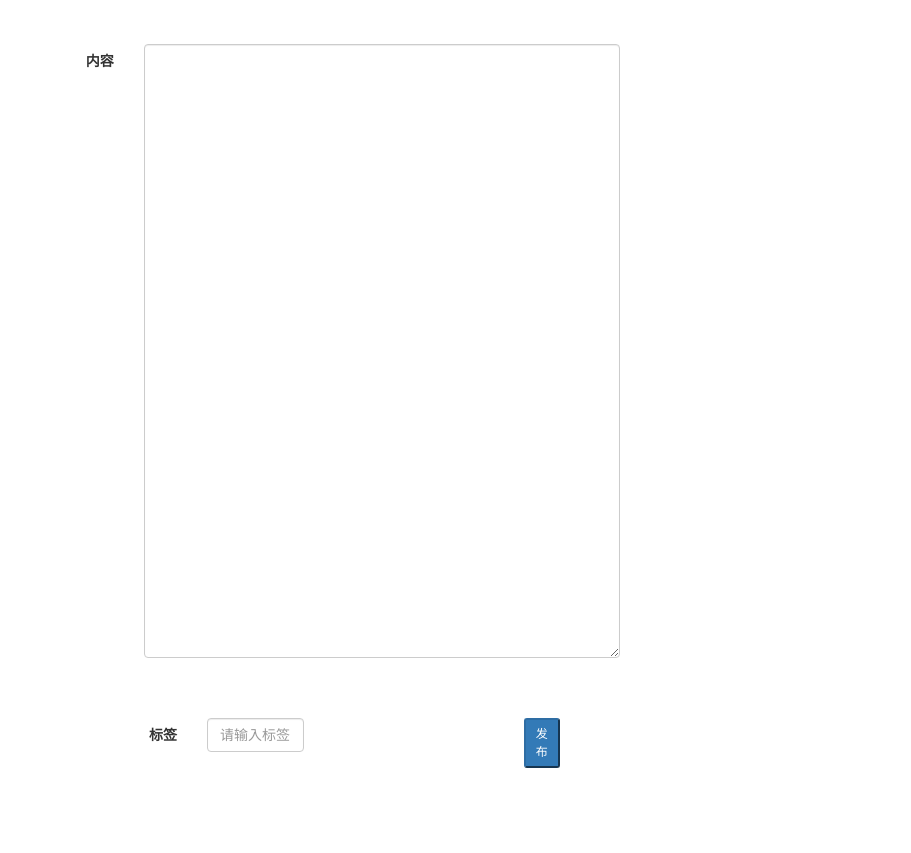
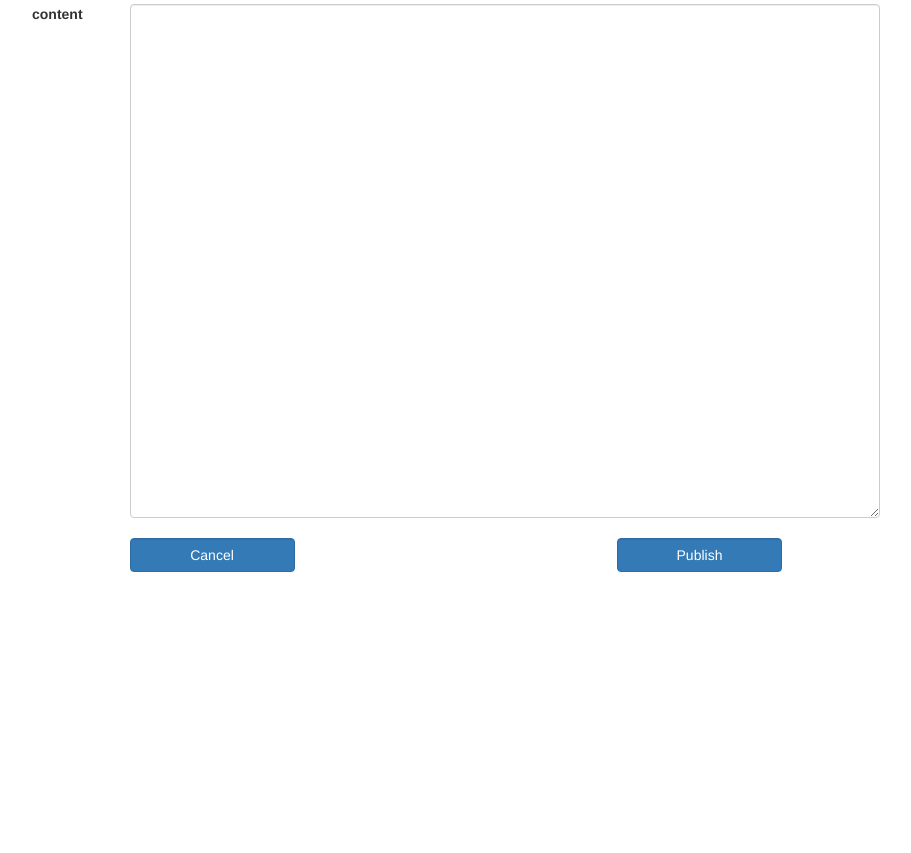
Before and after one commit to windery/windblog, a Flask app: page /edit in a window 1280 px wide. Shown: the part 322-1175 px from the top of the page, without its empty margins (68-979 px from the left). After the commit the page ends 894 px from the top, so only its background shows below. Run offline with Flask 2, Linux system fonts and the light colour scheme; some libraries are stand-ins or nearby versions.

Commit message:
change labels from Chinese to English

```diff
--- a/app/blog/forms.py
+++ b/app/blog/forms.py
@@ -9,8 +9,8 @@ from config import Config
 
 
 class PostForm(FlaskForm):
-    title = StringField('标题', validators=[DataRequired(), Length(1, 100)])
-    content = TextAreaField('内容', validators=[DataRequired()])
-    subject = SelectField('主题', validators=[DataRequired()], choices=[(s[0], s[1]) for s in Config.SUBJECTS])
-    tags = StringField('标签')
-    submit = SubmitField('发布')
+    title = StringField('title', validators=[DataRequired(), Length(1, 100)])
+    content = TextAreaField('content', validators=[DataRequired()])
+    subject = SelectField('subject', validators=[DataRequired()], choices=[(s[0], s[0]) for s in Config.SUBJECTS])
+    tags = StringField('tags')
+    submit = SubmitField('publish')
--- a/app/templates/base.html
+++ b/app/templates/base.html
@@ -1,8 +1,8 @@
 {% extends 'bootstrap/base.html' %}
 {% block head %}
     {{ super() }}
-    <meta http-equiv="X-UA-Compatible" content="IE=edge">
-    <meta name="viewport" content="width=device-width, initial-scale=1">
+    {#  for ie compatible #}
+    <meta http-equiv="X-UA-Compatible" content="IE=edge,chrome=1">
 {% endblock %}
 {% block title %}
     Windery's Blog
@@ -15,7 +15,7 @@
             <div class="navbar-header">
                 <button type="button" class="navbar-toggle"
                         data-toggle="collapse" data-target=".navbar-collapse">
-                    <span class="sr-only">导航</span>
+                    <span class="sr-only">Navigation</span>
                     <span class="icon-bar"></span>
                     <span class="icon-bar"></span>
                     <span class="icon-bar"></span>
@@ -38,22 +38,23 @@
 {% endblock %}
 
 {% block content %}
-    {%  for message in get_flashed_messages() %}
-        <div class="alert alert-warning">
-            <button type="button" class="close" data-dismiss="alert">&times;</button>
-            {{ message }}
-        </div>
-    {% endfor %}
+    <div class="container">
+        <div class="col-md-10">
+            {%  with messages = get_flashed_messages(with_categories=True) %}
+                {% if messages %}
+                    {% for category, message in messages %}
+                        {#                info, success, warning, info #}
+                        <div class="alert alert-{{ category }}">
+                            <button type="button" class="close" data-dismiss="alert">&times;</button>
+                            {{ message }}
+                        </div>
+                    {% endfor %}
+                {% endif %}
+            {% endwith %}
 
-    <div class="container">
-        <div class="col-md-8">
             {% block page_content %}
             {% endblock %}
         </div>
     </div>
 
-    {% block scripts %}
-        {{ super() }}
-    {% endblock %}
-
 {% endblock %}
--- a/app/templates/edit.html
+++ b/app/templates/edit.html
@@ -1,60 +1,65 @@
 {% extends 'base.html' %}
-{% import 'bootstrap/wtf.html' as wtf %}
 
 {% block page_content %}
-    {% for message in get_flashed_messages() %}
-    <div class="alert alert-warning ">
-    <button type="button" class="close" data-dismiss="alert">&times;</button>
-    {{ message }}
-    </div>
-    {% endfor %}
+    <div class="container">
     <div class="page-header">
         <h3>Publish Post</h3>
     </div>
     <form class="form-horizontal" method="POST">
         {{ post_form.hidden_tag() }}
-        <div class="form-group"></div>
-        <div class="form-group">
+        <div class="row">
+            <div class="col-md-1 col-md-offset-1">
+                {{ post_form.subject.label(class="control-label text-center") }}
+            </div>
             <div class="col-md-2">
                 {{ post_form.subject(class="form-control input-group-lg") }}
             </div>
-        </div>
-        <div class="form-group"></div>
-        <div class="form-group"></div>
-        <div class="form-group"></div>
-        <div class="form-group">
-            {{ post_form.title.label(class="col-md-4 control-label text-center") }}
-            <div class="col-md-3 ">
-                {{ post_form.title(class="form-control col-md-offset-2", id='subject') }}
+            <div class="col-md-1 col-md-offset-1">
+                {{ post_form.tags.label(class="control-label") }}
+            </div>
+            <div class="col-md-3">
+                {{ post_form.tags(class="form-control", placeholder="tags splits with ','") }}
             </div>
         </div>
-        <div class="form-group"></div>
-        <div class="form-group"></div>
-        <div class="form-group">
-            {{ post_form.content.label(class="col-md-2 control-label") }}
-            <div class="col-md-8 ">
-                {{ post_form.content(class="form-control", rows="30") }}
+        <br>
+        <br>
+        <div class="row">
+            <div class="col-md-1 col-md-offset-1">
+                {{ post_form.title.label(class="control-label", placeholder="passage title") }}
+            </div>
+            <div class="col-md-5 ">
+                {% if title %}
+                    {{ post_form.title(class="form-control", readonly="true") }}
+                {% else %}
+                    {{ post_form.title(class="form-control") }}
+                {% endif %}
             </div>
         </div>
-        <div class="form-group"></div>
-        <div class="form-group"></div>
-        <div class="form-group"></div>
-        <div class="form-group">
-            {{ post_form.tags.label(class="col-md-2  col-md-offset-1 control-label") }}
-            <div class="col-md-2 ">
-                {{ post_form.tags(class="form-control", placeholder="请输入标签，以逗号隔开") }}
+        <br>
+        <br>
+        <div class="row">
+            <div class="col-md-1">
+            {{ post_form.content.label }}
             </div>
-            <div class="col-md-1 col-md-offset-3">
-                <p>
-                <button type="submit" class="btn-primary btn-sm" id="submit">
-                    {% if post_form.update %}更新{% else %}发布{% endif %}
-                </button>
-                </p>
+            <div class="col-md-8">
+                {{ post_form.content(rows=25, class="form-control") }}
             </div>
         </div>
-        <div class="form-group"></div>
-        <div class="form-group"></div>
-        <div class="form-group"></div>
-        <div class="form-group"></div>
+    <br>
+        <div class="row">
+            <div class="col-md-2 col-md-offset-1">
+                {% if title %}
+                    <a class="btn btn-primary text-center form-control" href={{ url_for('.post', title=title) }}>Cancel</a>
+                {% else %}
+                    <a class="btn btn-primary text-center form-control" href={{ url_for('.index') }}>Cancel</a>
+                {% endif %}
+            </div>
+            <div class="col-md-2 col-md-offset-3">
+                {% with value = 'Save' if post_form.update else 'Publish' %}
+                    {{ post_form.submit(value=value, class='button btn-primary form-control') }}
+                {% endwith %}
+            </div>
+        </div>
     </form>
+    </div>
 {% endblock %}
```
